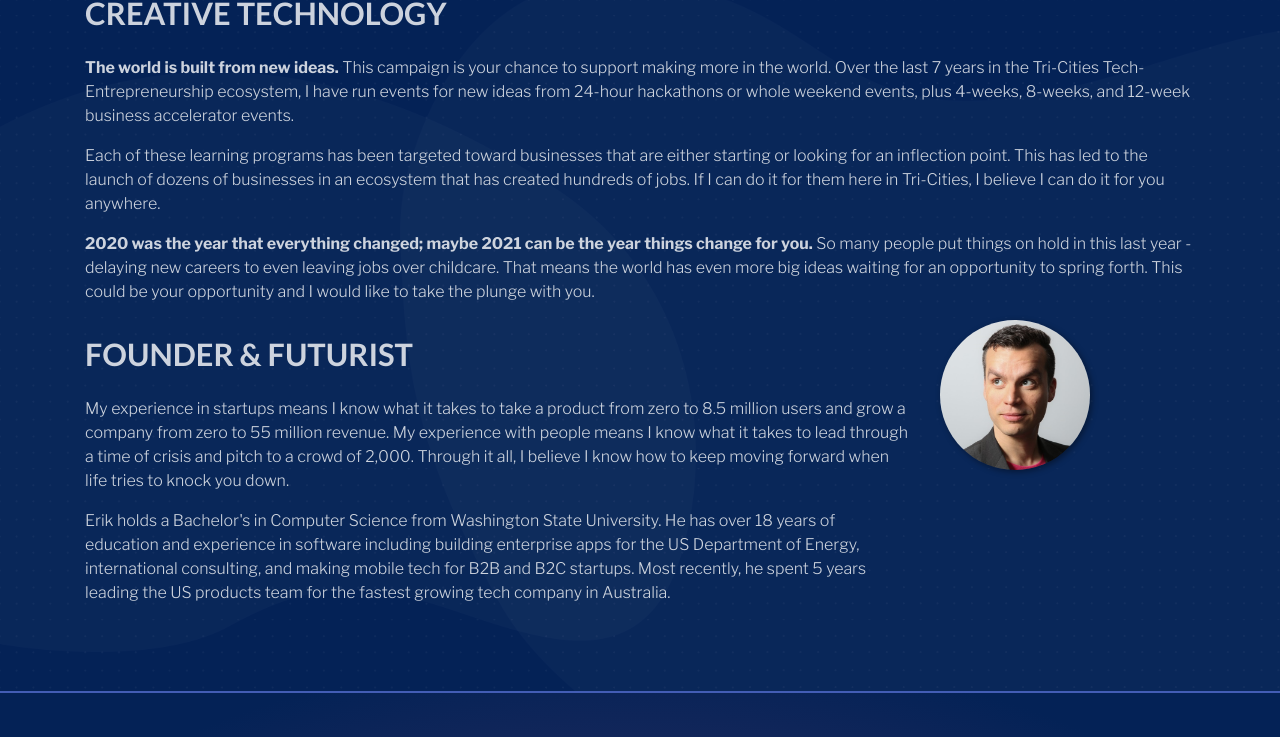
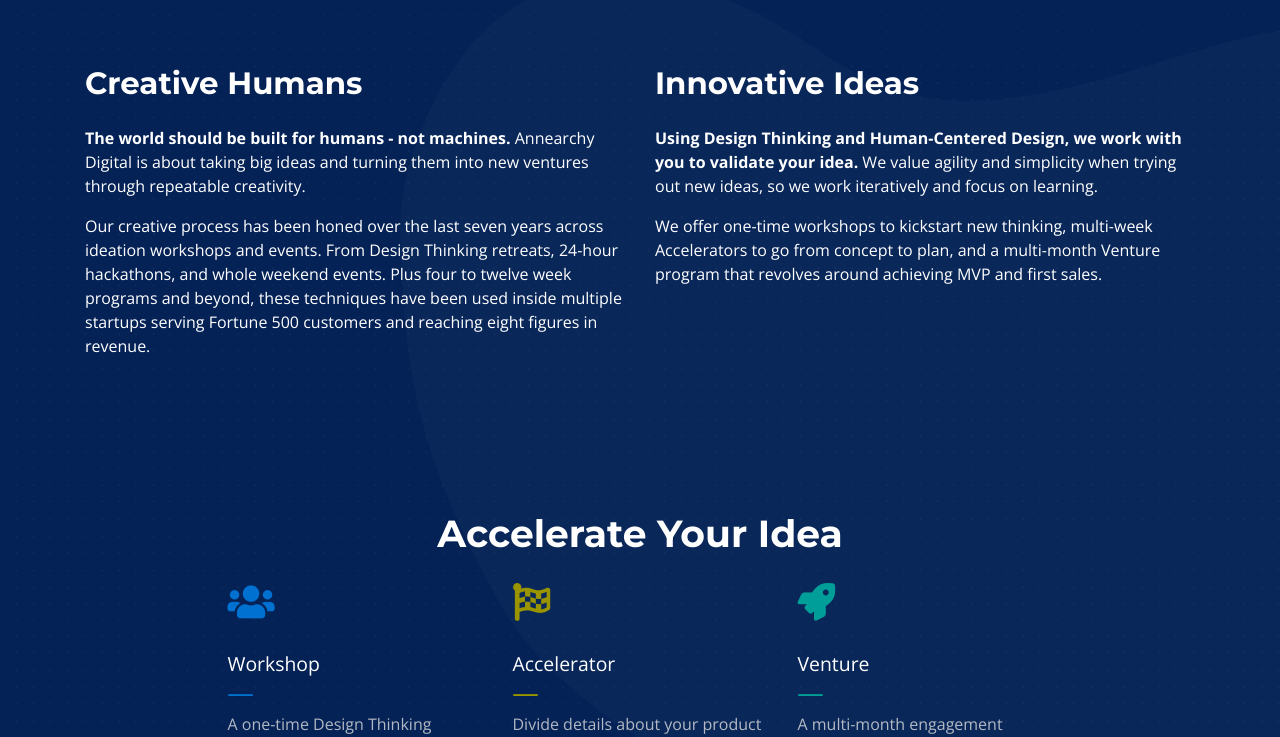
Before and after one commit to Annearchy-Digital/Annearchy-Digital-Annearchy-Digital.github.io, a website: page index.html in a window 1280 px wide. Shown: the part 891-1628 px from the top of the page. Drawn offline with nearby package versions, Linux system fonts and the light colour scheme.

Commit message:
Offerings content

```diff
--- a/assets/scss/blk-design-system/custom/_variables.scss
+++ b/assets/scss/blk-design-system/custom/_variables.scss
@@ -376,9 +376,8 @@
 
 // Fonts
 
-$font-family-base:            'Libre Franklin', sans-serif !default;
-$font-family-title:           'Lato', sans-serif !default;
-$font-family-alt:             'Lato', sans-serif !default;
+$font-family-base:            'Open Sans', sans-serif !default;
+$font-family-alt:             'Open Sans', sans-serif !default;
 
 $font-size-dash:              1rem !default;
 
--- a/assets/scss/site.scss
+++ b/assets/scss/site.scss
@@ -1,18 +1,18 @@
-h1 {
-    font-family: $font-family-title;
-    text-transform: uppercase;
-    font-weight: 900;
-}
-
-h2 {
-    font-family: $font-family-title;
-    text-transform: uppercase;
-    font-weight: 700;
+h1, h2, h3 {
+    font-family: 'Montserrat', sans-serif;
+    color: white;
+    font-weight: bold;
 }
 
 h1.landing {
     font-size: 3rem;
     margin-bottom: 1rem;
+}
+
+@media only screen and (max-width: 600px) {
+    .page-header .content-center.brand {
+        width: 95%
+    }
 }
 
 .logo {
@@ -38,6 +38,16 @@
 p strong {
     font-weight: bold;
 }
+
 p {
     margin-bottom: 1rem;
+    color: white;
 }
+
+.info:first-of-type {
+    padding-top:0;
+
+    p {
+        margin-bottom: 0;
+    }
+}
--- a/gulpfile.js
+++ b/gulpfile.js
@@ -32,7 +32,7 @@
 
 gulp.task('watch', function(cb) {
   gulp.watch(Paths.SCSS, gulp.series(compile, reload));
-  gulp.watch('./index.html', browserSync.reload)
+  gulp.watch('./index.html', reload)
   cb()
 });
 
--- a/index.html
+++ b/index.html
@@ -27,7 +27,13 @@
   </title>
   <!--     Fonts and icons     -->
   <link
-    href="https://fonts.googleapis.com/css2?family=Lato:wght@700;900&family=Libre+Franklin:wght@100;200;300;400;500;600;700;800;900&display=swap"
+    href="https://fonts.googleapis.com/css2?family=Lato:ital,wght@0,100;0,300;0,400;0,700;0,900;1,400;1,900&display=swap"
+    rel="stylesheet">
+  <link
+    href="https://fonts.googleapis.com/css2?family=Montserrat:ital,wght@0,100;0,200;0,300;0,400;0,500;0,600;0,700;0,800;0,900;1,400&display=swap"
+    rel="stylesheet">
+  <link
+    href="https://fonts.googleapis.com/css2?family=Open+Sans:ital,wght@0,300;0,400;0,600;0,700;0,800;1,400&display=swap"
     rel="stylesheet">
   <link href="https://use.fontawesome.com/releases/v5.0.6/css/all.css" rel="stylesheet">
   <!-- Nucleo Icons -->
@@ -116,64 +122,138 @@
       <div class="container">
         <div class="content-center brand">
           <h1 class="landing">Imagination Put to Work</h1>
-            <h3>TECHNOLOGY | STRATEGY</h3>
+          <h3>Strategy &amp; Startups</h3>
         </div>
       </div>
     </div>
     <div class="main">
-      <!-- Typography -->
+      <div class="section section-typo">
+        <img src="assets/img/path1.png" class="path">
+        <img src="assets/img/path3.png" class="path path1">
+        <div class="section section-lg">
+          <div class="container">
+            <div class="row">
+              <div class="col-sm-6">
+                <h2>
+                  Creative Humans
+                </h2>
+                <p>
+                  <strong>The world should be built for humans - not machines.</strong> Annearchy Digital is about
+                  taking
+                  big ideas and
+                  turning them into new ventures through repeatable creativity.
+                </p>
+                <p>
+                  Our creative process has been honed over the last seven years across ideation workshops and events.
+                  From
+                  Design Thinking retreats, 24-hour hackathons, and
+                  whole weekend events. Plus four to twelve week programs and beyond, these techniques have been used
+                  inside multiple startups serving
+                  Fortune 500 customers and reaching eight figures in revenue.
+                </p>
+              </div>
+              <div class="col-sm-6">
+                <h2>
+                  Innovative Ideas
+                </h2>
+                <p>
+                  <strong>Using Design Thinking and Human-Centered Design, we work with you to validate your
+                    idea.</strong>
+                  We value agility and simplicity when trying out new ideas, so we work iteratively and focus on
+                  learning.
+                </p>
+                <p>
+                  We offer one-time workshops to kickstart new thinking, multi-week Accelerators to go from concept to
+                  plan, and a multi-month Venture program that revolves around achieving MVP and first sales.
+                </p>
+              </div>
+            </div>
+          </div>
+        </div>
+        <section class="section section-lg">
+          <div class="container">
+            <div class="row justify-content-center">
+              <div class="col-lg-12">
+                <h1 class="text-center">Accelerate Your Idea</h1>
+                <div class="row row-grid justify-content-center">
+                  <div class="col-lg-3">
+                    <div class="info">
+                      <div class="icon icon-primary">
+                        <i class="fas fa-users"></i>
+                      </div>
+                      <h4 class="info-title">Workshop</h4>
+                      <hr class="line-primary">
+                      <p>
+                        A one-time Design Thinking session where we take a creative approach to problem-solving
+                        and decision-making
+                      </p>
+                    </div>
+                  </div>
+                  <div class="col-lg-3">
+                    <div class="info">
+                      <div class="icon icon-warning">
+                        <i class="fas fa-flag-checkered"></i>
+                      </div>
+                      <h4 class="info-title">Accelerator</h4>
+                      <hr class="line-warning">
+                      <p>
+                        Divide details about your product or agency work into parts. Write a few lines about each one.
+                        A paragraph describing feature will be a feature.
+                      </p>
+                    </div>
+                  </div>
+                  <div class="col-lg-3">
+                    <div class="info">
+                      <div class="icon icon-success">
+                        <i class="fas fa-rocket"></i>
+                      </div>
+                      <h4 class="info-title">Venture</h4>
+                      <hr class="line-success">
+                      <p>
+                        A multi-month engagement where you get an advising CTO-for-hire that takes your idea from
+                        concept to MVP and first sale
+                      </p>
+                    </div>
+                  </div>
+                </div>
+              </div>
+            </div>
+          </div>
+        </section>
         <div class="section section-typo">
           <img src="assets/img/path1.png" class="path">
           <img src="assets/img/path3.png" class="path path1">
           <div class="container">
             <div class="row">
-            <div class="col-sm-12">
+              <div class="col-sm-9">
                 <h2>
-                Creative Technology
+                  Erik Ralston
                 </h2>
-              <p>
-                <strong>The world is built from new ideas.</strong> This campaign is your chance to support making more
-                in the world.
-                Over the last 7 years in the Tri-Cities Tech-Entrepreneurship ecosystem, I have run events for new ideas
-                from 24-hour hackathons or whole weekend events, plus 4-weeks, 8-weeks, and 12-week business accelerator
-                events.
-              </p>
-              <p>
-                Each of these learning programs has been targeted toward businesses that are either starting or looking
-                for an inflection point. This has led to the launch of dozens of businesses in an ecosystem that has
-                created hundreds of jobs. If I can do it for them here in Tri-Cities, I believe I can do it for you
-                anywhere.
-              </p>
-              <p>
-                <strong>2020 was the year that everything changed; maybe 2021 can be the year things change for
-                  you.</strong> So many
-                people put things on hold in this last year - delaying new careers to even leaving jobs over childcare.
-                That means the world has even more big ideas waiting for an opportunity to spring forth. This could be
-                your opportunity and I would like to take the plunge with you.
-              </p>
               </div>
             </div>
             <div class="row">
-            <div class="col-sm-9">
-              <h2>
-                Founder &amp; Futurist
-              </h2>
+              <div class="col-sm-10">
                 <p>
-                My experience in startups means I know what it takes to take a product from zero to 8.5 million users
-                and grow a company from zero to 55 million revenue. My experience with people means I know what it takes
-                to lead through a time of crisis and pitch to a crowd of 2,000. Through it all, I believe I know how to
-                keep moving forward when life tries to knock you down.
+                  <strong>Erik has started multiple ventures and his work with startups has taken a product from zero to
+                    8.5
+                    million users and grow a company from zero to 55 million revenue.</strong>
+                  Erik holds a Bachelor's in Computer Science from Washington State University. He has over 18 years of
+                  education and experience in software including building enterprise apps for the US Department of
+                  Energy, international consulting, and making mobile tech for B2B and B2C startups. Most recently, he
+                  spent 5
+                  years leading the US products team for the fastest growing tech company in Australia.
                 </p>
                 <p>
-                Erik holds a Bachelor's in Computer Science from Washington State University. He has over 18 years of
-                education and experience in software including building enterprise apps for the US Department of Energy,
-                international consulting, and making mobile tech for B2B and B2C startups. Most recently, he spent 5
-                years leading the US products team for the fastest growing tech company in Australia.
+                  Erik's skillset ranges from creative to technical. Primarily a technologist in the Microsoft stack,
+                  Erik is also a leader and public speaker, and has helped with the advancement of ideas from enterprise
+                  collaboration SaaS platforms to food trucks in his hometown. Erik believes education is the path to
+                  not only more income, but also equity in the world.
                 </p>
               </div>
-            <div class="col-sm-3">
+              <div class="col-sm-2">
                 <img src="assets/img/Erik.jpg" alt="Raised circle image" class="img-fluid rounded-circle shadow-lg"
                   style="width: 150px;">
+              </div>
             </div>
           </div>
         </div>
```
Also changed, not shown: assets/css/blk-design-system.css, original.html (renamed from index copy.html), 1 other file. Lines whose indentation alone changed are shown as unchanged.
